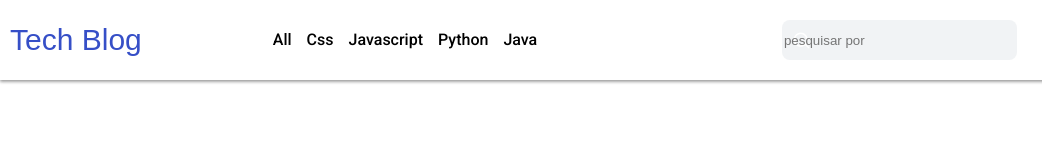
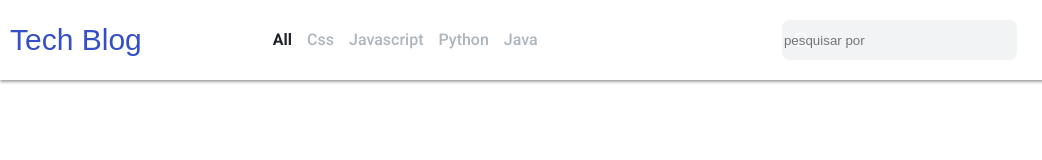
Before and after one commit to Kenzie-Academy-Brasil-Developers/m2-entrega-criando-menu-responsivo-zRafael-Kenzie, a plain HTML site: page index.html in a window 1280 px wide. Shown: the full height of the page, 0-1042 px from the left. Drawn offline with Linux system fonts and the light colour scheme.

Commit message:
fix:nav nao quebra o layout

```diff
--- a/index.html
+++ b/index.html
@@ -16,7 +16,7 @@
             <h1 class="logo">Tech Blog</h1>
 
             <ul class="ul__desktop">
-                <li>All</li>
+                <li class="first__li">All</li>
                 <li>Css</li>
                 <li>Javascript</li>
                 <li>Python</li>
@@ -36,7 +36,7 @@
     <div class="menu__mobile">
         <nav class="nav__mobile hidden ">
             <ul class="ul__mobile">
-                <li>All</li>
+                <li class="first__li">All</li>
                 <li>Css</li>
                 <li>Javascript</li>
                 <li>Python</li>
--- a/src/styles/index.css
+++ b/src/styles/index.css
@@ -45,10 +45,21 @@ font-size: 30px;
     margin-bottom: 20px;
     border-bottom: solid 1px var(--grey4);
 }
-
+.first__li{
+    font-size: 17px;
+    color: black;
+}
 .ul__mobile li{
     font-size: 16px;
-    font-weight: 500;
+        font-weight: 500;
+        font-family: var(--font-roboto);
+        color: var(--grey3);
+}
+.ul__mobile .first__li{
+    font-size: 16px;
+    font-weight: 600;
+    font-family: var(--font-roboto);
+    color: var(--grey1);
 }
 
 .menu__mobile>input{
@@ -90,11 +101,17 @@ font-size: 30px;
         display: flex;
         gap: 15px;
     }
-    .ul li ~ li {
+    .ul__desktop li{
         font-size: 16px;
         font-weight: 500;
         font-family: var(--font-roboto);
-        color: var(--grey2);
+        color: var(--grey3);
+    }
+    .ul__desktop .first__li{
+        font-size: 16px;
+        font-weight: 600;
+        font-family: var(--font-roboto);
+        color: var(--grey1);
     }
     .div__desktop{
         display: flex;
@@ -113,9 +130,5 @@ font-size: 30px;
     .profile__desktop{
         margin-left: 30px;
     }
-    .ul__desktop>li {
-        font-size: 16px;
-        font-weight: 500;
-        font-family: var(--font-roboto);
-    }
+
 }
```
